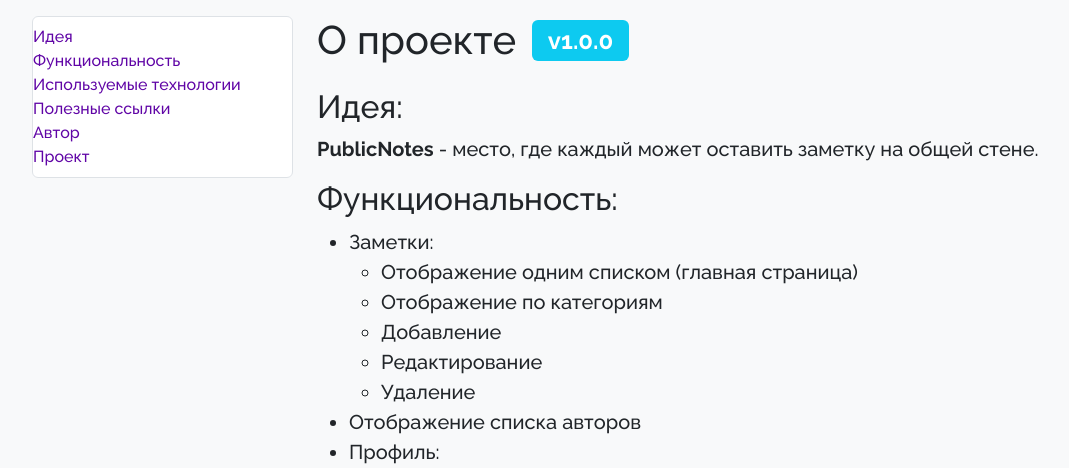
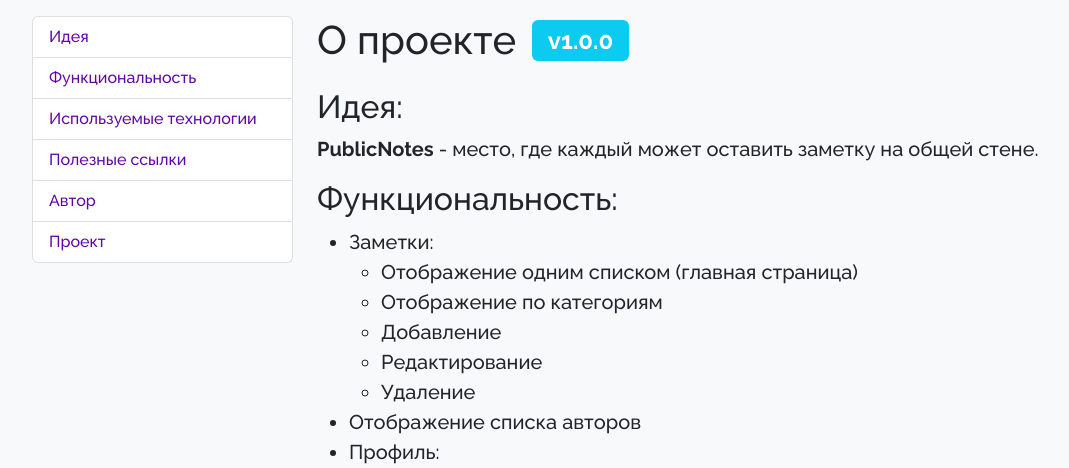
Before and after one commit to Yu-Leo/public-notes, a Django app: page /about/ in a window 1280 px wide. Shown: the part 59-527 px from the top of the page, without its empty margins (50-1119 px from the left). Run offline with Django 3.2, Linux system fonts and the light colour scheme; data comes from the database, SQL or seed files in the repository; some libraries are stand-ins or nearby versions.

Commit message:
Fix bug with navbar at 'about' page

```diff
--- a/publicnotes/wall/templates/wall/about.html
+++ b/publicnotes/wall/templates/wall/about.html
@@ -3,15 +3,17 @@
 {% block title %}О проекте{% endblock %}
 
 {% block sidebar %}
-<nav id="navbar-example3"
-     class="navbar flex-column align-items-stretch navbar-about border rounded border-purple sticky-top">
-    <a class="nav-link text-purple" href="#idea">Идея</a>
-    <a class="nav-link text-purple" href="#functionality">Функциональность</a>
-    <a class="nav-link text-purple" href="#technologies">Используемые технологии</a>
-    <a class="nav-link text-purple" href="#links">Полезные ссылки</a>
-    <a class="nav-link text-purple" href="#author">Автор</a>
-    <a class="nav-link text-purple" href="#project">Проект</a>
-</nav>
+<div class="sticky-top">
+    <ul class="list-group">
+        <li class="list-group-item"><a class="nav-link text-purple" href="#idea">Идея</a></li>
+        <li class="list-group-item"><a class="nav-link text-purple" href="#functionality">Функциональность</a></li>
+        <li class="list-group-item"><a class="nav-link text-purple" href="#technologies">Используемые технологии</a>
+        </li>
+        <li class="list-group-item"><a class="nav-link text-purple" href="#links">Полезные ссылки</a></li>
+        <li class="list-group-item"><a class="nav-link text-purple" href="#author">Автор</a></li>
+        <li class="list-group-item"><a class="nav-link text-purple" href="#project">Проект</a></li>
+    </ul>
+</div>
 {% endblock %}
 
 {% block content_title %}
```
